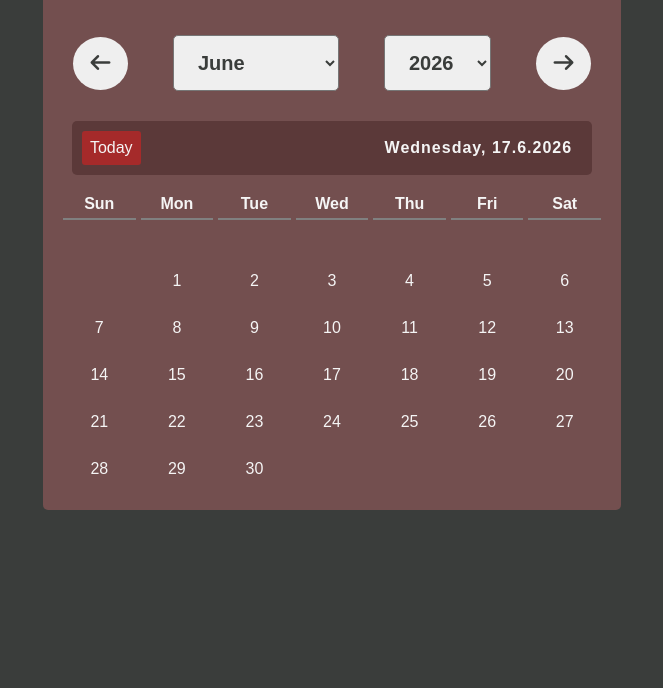
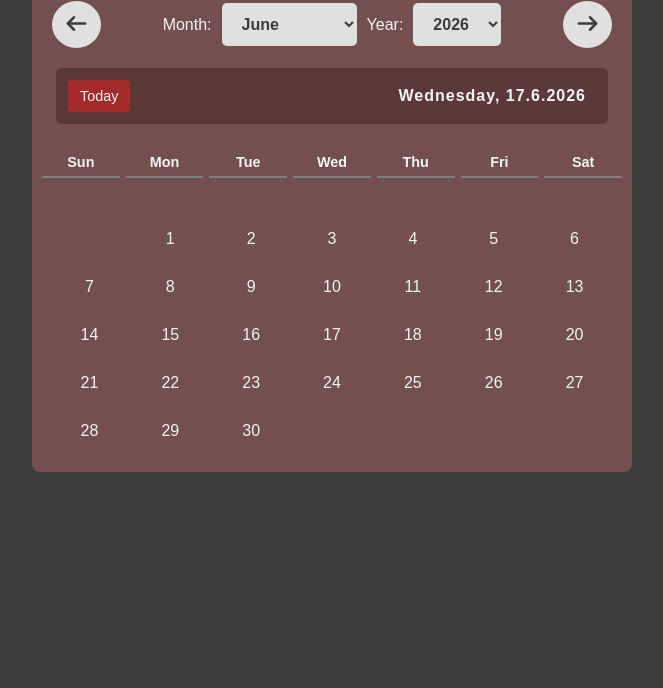
Before and after one commit to mervereis/Checkpoint-sprint3-Days-Calendar-Project, a website with bundled scripts: page index.html in a window 1280 px wide. Shown: the part 112-800 px from the top of the page, without its empty margins (308-971 px from the left). Built offline with nearby package versions, Linux system fonts and the light colour scheme.

Commit message:
accessiblity fixed

```diff
--- a/index.html
+++ b/index.html
@@ -13,34 +13,31 @@
 
   <body>
     <main class="container">
-      <h1>Days Calendar</h1>
+      <h1>Day & Month Calendar</h1>
       <!-- ============ Previous and next icons -->
       <div style="width: 100%">
-        <div
-          class="head"
-          role="navigation"
-          aria-label="Calendar month navigation"
-        >
+        <div class="head">
           <button
+            id="previous-btn"
             class="pre-next-btn"
-            id="previous-btn"
             aria-label="Previous month"
           >
             <i class="fa-solid fa-arrow-left"></i>
           </button>
 
-          <select
-            name="monthSelect"
-            id="monthsSelection"
-            aria-label="Select month"
-          ></select>
-          <select
-            name="yearSelect"
-            id="yearsSelection"
-            aria-label="Select year"
-          ></select>
+          <div class="middle-controls">
+            <button id="today-btn" class="today-btn">Today</button>
 
-          <button class="pre-next-btn" id="next-btn" aria-label="Next month">
+            <div class="select-group">
+              <label for="monthsSelection">Month:</label>
+              <select id="monthsSelection"></select>
+
+              <label for="yearsSelection">Year:</label>
+              <select id="yearsSelection"></select>
+            </div>
+          </div>
+
+          <button id="next-btn" class="pre-next-btn" aria-label="Next month">
             <i class="fa-solid fa-arrow-right"></i>
           </button>
         </div>
--- a/script.js
+++ b/script.js
@@ -10,6 +10,7 @@ const todayBox = document.querySelector(".today-box");
 const monthSelect = document.getElementById("monthsSelection");
 const yearSelect = document.getElementById("yearsSelection");
 const tooltip = document.getElementById("special-tooltip");
+const todayBtn = document.getElementById("today-btn");
 
 /* =========================
    DATE SETUP
@@ -210,7 +211,7 @@ const fillMonths = () => {
 
 const fillYears = () => {
   const start = 0;
-  const end = 9999;
+  const end = 3000;
 
   let html = `<option disabled selected>Year</option>`;
 
@@ -243,6 +244,7 @@ buttons.forEach((btn) => {
     yearSelect.value = year;
 
     todayBox.style.display = "none";
+    todayBtn.style.display = "block";
     renderCalendar();
   });
 });
@@ -251,13 +253,33 @@ buttons.forEach((btn) => {
 monthSelect.addEventListener("change", () => {
   month = +monthSelect.value;
   todayBox.style.display = "none";
+  todayBtn.style.display = "block";
   renderCalendar();
 });
 
 yearSelect.addEventListener("change", () => {
   year = +yearSelect.value;
   todayBox.style.display = "none";
+  todayBtn.style.display = "block";
   renderCalendar();
+});
+
+/* =========================
+   Today Button;
+========================= */
+todayBtn.addEventListener("click", () => {
+  const now = new Date();
+  year = now.getFullYear();
+  month = now.getMonth();
+
+  monthSelect.value = month;
+  yearSelect.value = year;
+
+  todayBox.style.display = "flex";
+  renderCalendar();
+  setTimeout(() => {
+    todayBtn.style.display = "none";
+  }, 2000);
 });
 
 /* =========================
--- a/style.css
+++ b/style.css
@@ -14,6 +14,7 @@
 body {
   background: #3a3d3b;
   color: whitesmoke;
+  padding: clamp(10px, 2vw, 20px);
 }
 
 /* =========================
@@ -22,17 +23,20 @@ body {
 .container {
   background: #734f4f;
   width: 100%;
-  max-width: 578px;
-  margin: 40px auto;
-  border-radius: 5px;
+  max-width: 600px;
+  margin: 0 auto;
+  border-radius: 8px;
 
   display: flex;
   flex-direction: column;
   align-items: center;
+  overflow: hidden;
 }
 
 .container h1 {
-  padding: 20px;
+  padding: clamp(12px, 3vw, 20px) 10px;
+  text-align: center;
+  font-size: clamp(1.5rem, 4vw, 1.8rem);
 }
 
 /* =========================
@@ -41,50 +45,85 @@ body {
 .head {
   width: 100%;
   display: flex;
-  justify-content: space-between;
+  justify-content: space-between; /* keeps prev left, next right */
   align-items: center;
-  padding: 30px;
+  padding: clamp(10px, 3vw, 20px);
+}
+
+/* Middle section: Today + selects */
+.middle-controls {
+  display: flex;
+  align-items: center;
+  gap: clamp(8px, 2vw, 15px); /* space between Today and the selects */
+}
+
+/* Month + Year spacing */
+.select-group {
+  display: flex;
+  gap: clamp(6px, 2vw, 10px); /* your requested spacing */
+  align-items: center;
 }
 
 .pre-next-btn {
-  padding: 15px;
+  padding: clamp(10px, 2vw, 12px);
   border: none;
   border-radius: 50%;
   cursor: pointer;
 
-  font-size: 20px;
+  font-size: clamp(18px, 3vw, 20px);
   font-weight: bold;
   color: #3a3d3b;
+  background: #e0e0e0;
+  transition: background 0.2s ease;
 }
 
 .pre-next-btn:hover {
   background: #71aae8;
 }
 
+.today-btn {
+  display: none;
+  padding: clamp(10px, 2vw, 12px) clamp(12px, 3vw, 16px);
+  background: #71aae8;
+  border: none;
+  border-radius: 6px;
+  color: #3a3d3b;
+  font-weight: bold;
+  cursor: pointer;
+  transition: background 0.2s ease;
+}
+
+.today-btn:hover {
+  background: #8bc0f5;
+}
+
 /* =========================
    TODAY BOX
 ========================= */
 .today-box {
-  width: 90%;
+  width: 92%;
   background: #5b3939;
-  padding: 10px;
-  border-radius: 5px;
+  padding: clamp(8px, 2vw, 12px);
+  border-radius: 6px;
 
   display: flex;
   justify-content: space-between;
   align-items: center;
+  margin-bottom: 10px;
 }
 
 .today-box p {
   background: brown;
-  padding: 8px;
-  border-radius: 3px;
+  padding: clamp(6px, 2vw, 8px) clamp(8px, 3vw, 12px);
+  border-radius: 4px;
+  font-size: clamp(0.75rem, 2vw, 0.9rem);
 }
 
 .today-box span {
   font-weight: bold;
-  padding-right: 10px;
+  padding-right: clamp(6px, 2vw, 10px);
   letter-spacing: 1px;
+  font-size: clamp(0.8rem, 2vw, 1rem);
 }
 
 /* =========================
@@ -92,23 +131,24 @@ body {
 ========================= */
 .days-of-week-box {
   width: 100%;
-  padding: 10px;
+  padding: clamp(6px, 2vw, 10px) 0;
 }
 
 .days-of-week {
   list-style: none;
   display: grid;
-  grid-template-columns: repeat(7, 1fr);
-  gap: 5px;
+  grid-template-columns: repeat(7, minmax(0, 1fr));
+  gap: clamp(3px, 1vw, 6px);
 
-  padding: 10px;
+  padding: clamp(6px, 2vw, 10px);
   text-align: center;
   font-weight: bold;
+  font-size: clamp(0.75rem, 2vw, 0.9rem);
 }
 
 .days-of-week li {
   border-bottom: 2px solid grey;
-  padding-bottom: 5px;
+  padding-bottom: clamp(4px, 1vw, 6px);
 }
 
 /* =========================
@@ -116,23 +156,25 @@ body {
 ========================= */
 .dates-of-month {
   width: 100%;
-  padding: 10px;
+  padding: clamp(6px, 2vw, 10px);
 }
 
 .days-of-month {
   list-style: none;
   display: grid;
-  grid-template-columns: repeat(7, 1fr);
-  gap: 5px;
+  grid-template-columns: repeat(7, minmax(0, 1fr));
+  gap: clamp(3px, 1vw, 6px);
 
-  padding: 10px;
+  padding: clamp(6px, 2vw, 10px);
   text-align: center;
   cursor: pointer;
 }
 
 .dates-of-month li {
-  padding: 12px;
-  border-radius: 5px;
+  padding: clamp(8px, 2vw, 12px);
+  border-radius: 6px;
+  font-size: clamp(0.8rem, 2vw, 1rem);
+  transition: background 0.2s ease;
 }
 
 .dates-of-month li:hover {
@@ -151,7 +193,7 @@ body {
 
 .special-label {
   margin-left: 4px;
-  font-size: 0.8rem;
+  font-size: clamp(0.7rem, 2vw, 0.8rem);
 }
 
 /* =========================
@@ -161,10 +203,10 @@ body {
   position: absolute;
   z-index: 1000;
 
-  padding: 8px 10px;
+  padding: clamp(6px, 2vw, 8px) clamp(8px, 2vw, 10px);
   max-width: 220px;
 
-  font-size: 0.85rem;
+  font-size: clamp(0.75rem, 2vw, 0.85rem);
   line-height: 1.3;
 
   background: rgba(0, 0, 0, 0.85);
@@ -192,12 +234,45 @@ body {
 ========================= */
 #monthsSelection,
 #yearsSelection {
-  padding: 15px 20px;
+  padding: clamp(10px, 2vw, 12px) clamp(12px, 3vw, 16px);
   border-radius: 5px;
 
-  font-size: 20px;
+  font-size: clamp(0.9rem, 2vw, 1rem);
   font-weight: bold;
   color: #3a3d3b;
 
   outline: none;
+  border: none;
+  background: #e0e0e0;
+  cursor: pointer;
 }
+
+/* =========================
+   RESPONSIVE
+========================= */
+@media (max-width: 480px) {
+  .head {
+    flex-direction: column;
+    gap: 12px;
+  }
+
+  .pre-next-btn {
+    padding: 10px;
+    font-size: 18px;
+  }
+
+  #monthsSelection,
+  #yearsSelection {
+    width: 100%;
+  }
+
+  .days-of-week li,
+  .dates-of-month li {
+    font-size: 0.8rem;
+    padding: 10px;
+  }
+
+  .container h1 {
+    font-size: 1.5rem;
+  }
+}
```
Also changed, not shown: testing.md (added).
